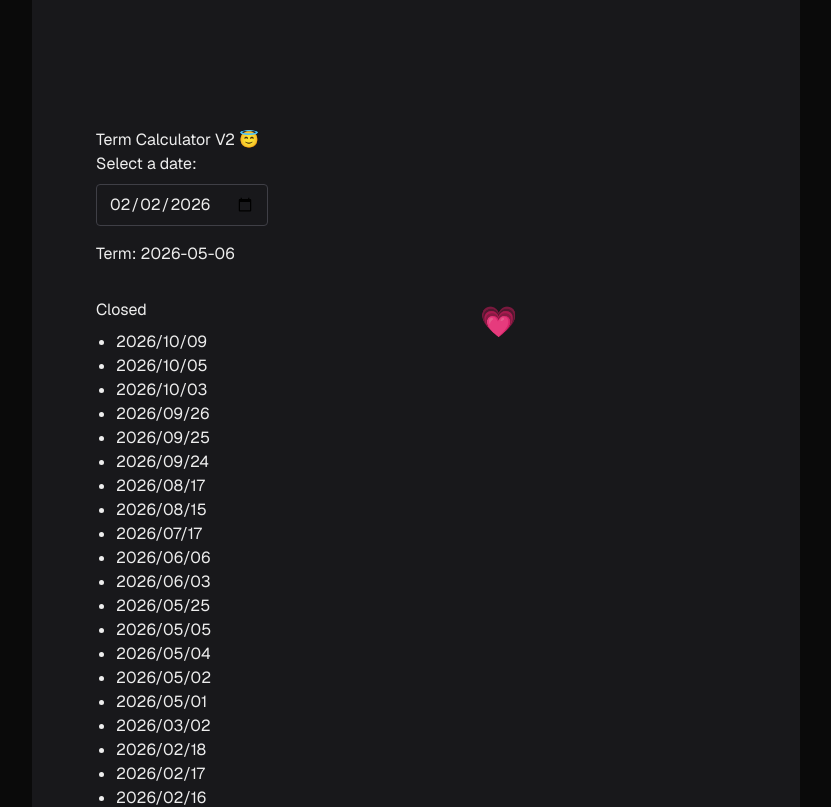
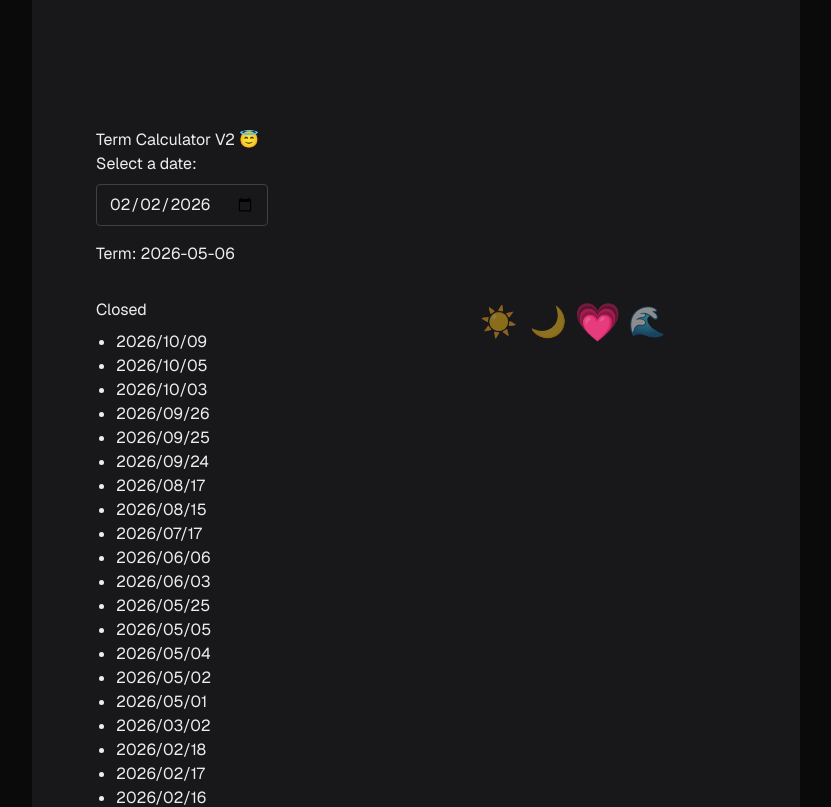
Before and after one commit to summerydev/termcalculator.v2, a Next.js app: page / in a window 1280 px wide. Shown: the top 807 px of the page, without its empty margins (224-1055 px from the left). Built offline with nearby package versions, Linux system fonts and the light colour scheme.

Commit message:
feat: add blue theme and improve theme selection functionality

```diff
--- a/app/globals.css
+++ b/app/globals.css
@@ -16,7 +16,21 @@
   --soon-background: #fcd34d;
   --soon-foreground: #451a03;
 }
+html[data-theme="light"] {
+  --background: #f4f4f5;
+  --foreground: #171717;
 
+  --card-background: #ffffff;
+  --card-foreground: #171717;
+
+  --border: #d4d4d8;
+
+  --muted: #71717a;
+  --muted-light: #a1a1aa;
+
+  --soon-background: #fef3c7;
+  --soon-foreground: #78350f;
+}
 html[data-theme="dark"] {
   --background: #0a0a0a;
   --foreground: #ededed;
@@ -33,22 +47,6 @@ html[data-theme="dark"] {
   --soon-foreground: #451a03;
 }
 
-html[data-theme="light"] {
-  --background: #f4f4f5;
-  --foreground: #171717;
-
-  --card-background: #ffffff;
-  --card-foreground: #171717;
-
-  --border: #d4d4d8;
-
-  --muted: #71717a;
-  --muted-light: #a1a1aa;
-
-  --soon-background: #fef3c7;
-  --soon-foreground: #78350f;
-}
-
 html[data-theme="pink"] {
   --background: #fbcfe8;
   --foreground: #4a044e;
@@ -63,6 +61,28 @@ html[data-theme="pink"] {
 
   --soon-background: #ebcffb;
   --soon-foreground: #831843;
+}
+
+html[data-theme="blue"] {
+  --background: #dbeafe;
+  --foreground: #1e3a8a;
+
+  --card-background: #eff6ff;
+  --card-foreground: #1e3a8a;
+
+  --border: #bfdbfe;
+
+  --muted: #3b82f6;
+  --muted-light: #93c5fd;
+
+  --soon-background: #bfdbfe;
+  --soon-foreground: #1e40af;
+}
+
+body {
+  background: var(--background);
+  color: var(--foreground);
+  font-family: Arial, Helvetica, sans-serif;
 }
 
 @theme inline {
@@ -83,9 +103,3 @@ html[data-theme="pink"] {
   --font-sans: var(--font-geist-sans);
   --font-mono: var(--font-geist-mono);
 }
-
-body {
-  background: var(--background);
-  color: var(--foreground);
-  font-family: Arial, Helvetica, sans-serif;
-}
--- a/app/page.tsx
+++ b/app/page.tsx
@@ -6,14 +6,20 @@ type HolidayString = `${number}/${number}/${number}`; // "YYYY/MM/DD" 형태(느
 type DateInputString = `${number}-${number}-${number}`; // "YYYY-MM-DD" 형태(느슨하게)
 
 export default function Home() {
-  type Theme = "dark" | "light" | "pink";
+  const themes = ["light", "dark", "pink", "blue", ] as const;
 
-  const [theme, setTheme] = useState<Theme>("dark");
+  type Theme = (typeof themes)[number];
 
-  const toggleTheme = (): void => {
-    const nextTheme: Theme =
-      theme === "dark" ? "pink" : theme === "pink" ? "light" : "dark";
+  const themeIcons: Record<Theme, string> = {
+    light: "☀️",
+    dark: "🌙",
+    pink: "💗",
+    blue: "🌊",
+  };
 
+  const [theme, setTheme] = useState<Theme>("pink");
+
+  const changeTheme = (nextTheme: Theme): void => {
     setTheme(nextTheme);
     document.documentElement.dataset.theme = nextTheme;
   };
@@ -166,14 +172,21 @@ export default function Home() {
     <div className="flex min-h-screen items-center justify-center bg-background text-foreground font-sans">
       <main className="flex min-h-screen w-full max-w-3xl flex-col items-center justify-between bg-card px-16 py-32 text-card-foreground sm:items-start">
         <div className="w-full">
-          <button
-            type="button"
-            onClick={toggleTheme}
-            aria-label="Toggle theme"
-            className="fixed left-1/2 top-1/2 z-50 -translate-y-24 translate-x-16 bg-transparent text-3xl transition hover:scale-110"
-          >
-            {theme === "dark" ? "💗" : theme === "pink" ? "☀️" : "🌙"}
-          </button>
+          <div className="fixed left-1/2 top-1/2 z-50 flex -translate-y-24 translate-x-16 gap-3">
+            {themes.map((themeName) => (
+              <button
+                key={themeName}
+                type="button"
+                onClick={() => changeTheme(themeName)}
+                aria-label={`Change theme to ${themeName}`}
+                className={`border-none bg-transparent p-0 text-3xl transition hover:scale-110 ${
+                  theme === themeName ? "scale-125" : "opacity-50"
+                }`}
+              >
+                {themeIcons[themeName]}
+              </button>
+            ))}
+          </div>
           <h2>Term Calculator V2 😇</h2>
           <h3 className="mb-2">Select a date:</h3>
           <input
```
